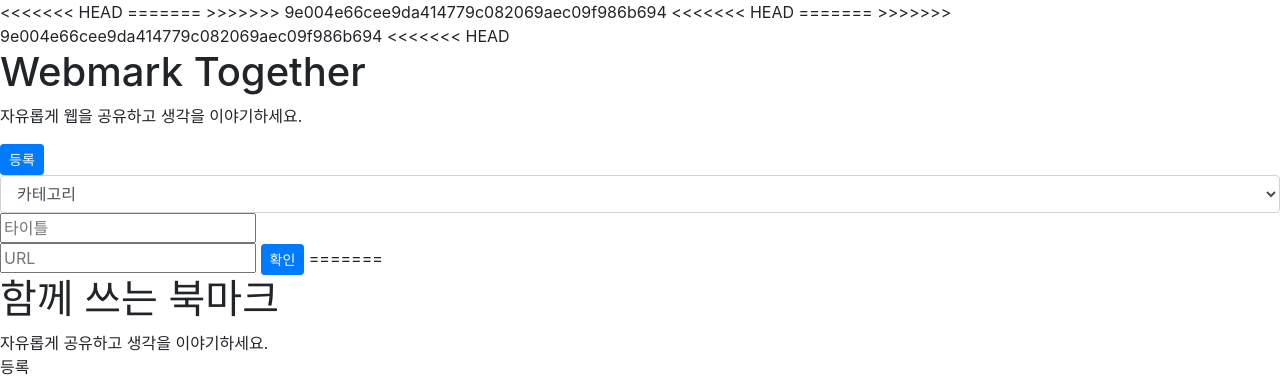
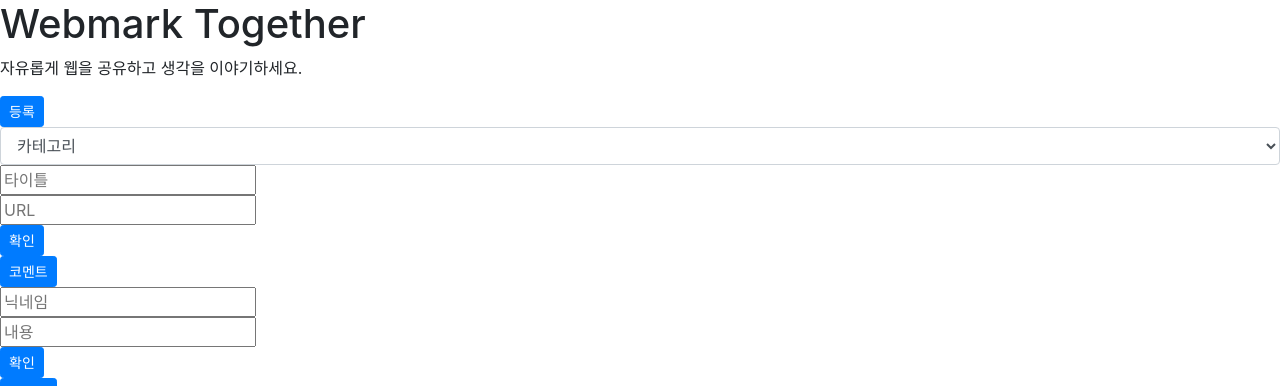
Before and after one commit to zeseung/2.Personal, a Flask app: page / in a window 1280 px wide. Shown: the top 386 px of the page. Run offline with Flask 2, Linux system fonts and the light colour scheme; some libraries are stand-ins or nearby versions.

Commit message:
Html 초안을 구성해 올립니다.

```diff
--- a/templates/index.html
+++ b/templates/index.html
@@ -1,20 +1,13 @@
 <!doctype html>
 <html lang="en">
   <head>
-<<<<<<< HEAD
     <title>Webmark Together</title>
-=======
-    <title>북마크 투게더</title>
->>>>>>> 9e004e66cee9da414779c082069aec09f986b694
     <!-- Required meta tags -->
     <meta charset="utf-8">
     <meta name="viewport" content="width=device-width, initial-scale=1, shrink-to-fit=no">
     <!-- Bootstrap CSS -->
     <link rel="stylesheet" href="https://maxcdn.bootstrapcdn.com/bootstrap/4.0.0/css/bootstrap.min.css" integrity="sha384-Gn5384xqQ1aoWXA+058RXPxPg6fy4IWvTNh0E263XmFcJlSAwiGgFAW/dAiS6JXm" crossorigin="anonymous">
-<<<<<<< HEAD
     <link rel = "stylesheet" type = "text/css" href = "mystyle.css">
-=======
->>>>>>> 9e004e66cee9da414779c082069aec09f986b694
     <!-- JS -->
     <script src="https://ajax.googleapis.com/ajax/libs/jquery/3.4.1/jquery.min.js"></script>
     <script src="https://cdnjs.cloudflare.com/ajax/libs/popper.js/1.12.9/umd/popper.min.js" integrity="sha384-ApNbgh9B+Y1QKtv3Rn7W3mgPxhU9K/ScQsAP7hUibX39j7fakFPskvXusvfa0b4Q" crossorigin="anonymous"></script>
@@ -36,13 +29,11 @@
   </head>
 
   <body>
-<<<<<<< HEAD
-      <h1 class="servicename">
-        Webmark Together
-      </h1>
-      <p>
-      	자유롭게 웹을 공유하고 생각을 이야기하세요.
-      </p>
+  <!-- 상단 -->
+      <h1 class="servicename"> Webmark Together </h1>
+      <p> 자유롭게 웹을 공유하고 생각을 이야기하세요. </p>
+
+  <!-- 포스팅 -->
       <div>
         <button onclick="posting()" class="btn btn-primary btn-sm">등록</button>
       </div>
@@ -57,47 +48,10 @@
       </div>
       <div>
         <input type="text" placeholder="URL">
+      </div>
       <button onclick="posting_confirm()" class="btn btn-primary btn-sm">확인</button>
-=======
-      <h1>
-        함께 쓰는 북마크
-      </h1>
-      	자유롭게 공유하고 생각을 이야기하세요.
-      <p>
-        <a role="button" onclick="openClose()"> 등록 </a>
-      </p>
-      <div>
-        <input type="text" placeholder="타이틀">
-      </div>
-      <div>
-        <input type="text" placeholder="URL">
-      </div>
 
-      <p>
-        <a role="button" onclick="openClose()"> 코멘트 </a>
-      </p>
-      <div>
-        <input type="text" placeholder="닉네임">
-      </div>
-      <div>
-        <input type="text" placeholder="코멘트">
-      </div>
-
-      <p>
-        <a role="button" onclick="openClose()"> 좋아요 </a>
-      </p>
-
-
-    <div id="cardsBox"class="card-columns screenWidth">
-      <div class="card">
-        <img class="card-img-top" src="https://static.adweek.com/adweek.com-prod/wp-content/uploads/files/2015_Dec/mercedes-benz-suv-hed-2015.png" alt="Card image cap">
-        <div class="card-body">
-          <h5 class="card-title"> 타이틀 </h5>
-          <p class="card-text"> 메모에 대한 설명이 들어갑니다. </p>
-          <p class="cardComment"> 코멘트가 들어갑니다. </p>
-        </div>
->>>>>>> 9e004e66cee9da414779c082069aec09f986b694
-      </div>
+  <!-- 코멘트 -->
       <div>
         <button onclick="writing()" class="btn btn-primary btn-sm">코멘트</button>
       </div>
@@ -110,19 +64,25 @@
       <div>
         <button onclick="writing_confirm()" class="btn btn-primary btn-sm">확인</button>
       </div>
+
+  <!-- 좋아요 -->
       <div>
         <button onclick="like()" class="btn btn-primary btn-sm">좋아요</button>
       </div>
 
+  <!-- 전시 영역 -->
+    <div id="cardsBox"class="card-columns screenWidth">
       <div class="card">
         <img class="card-img-top" src="https://static.adweek.com/adweek.com-prod/wp-content/uploads/files/2015_Dec/mercedes-benz-suv-hed-2015.png" alt="Card image cap">
         <div class="card-body">
           <h5 class="card-title"> 타이틀 </h5>
-          <p> 닉네임 </p>
-          <p> 남긴 코멘트가 들어갑니다. </p>
+          <p class="card-text"> 메모에 대한 설명이 들어갑니다. </p>
+          <p class="cardComment"> 코멘트가 들어갑니다. </p>
         </div>
       </div>
+    </div>
 
+  <!-- 하단 -->
     <div style="padding:0px 0px 40px 0px;"></div>
     <p class="footer"> Copyright(c) zeseung All rights reserved. </p>
     <div style="padding:0px 0px 40px 0px;"></div>
```
